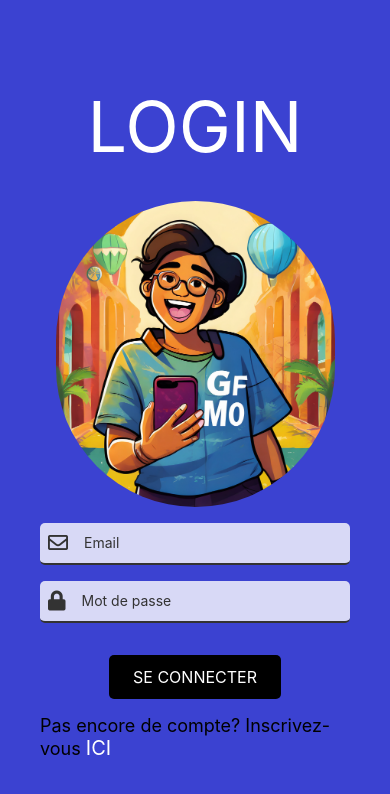
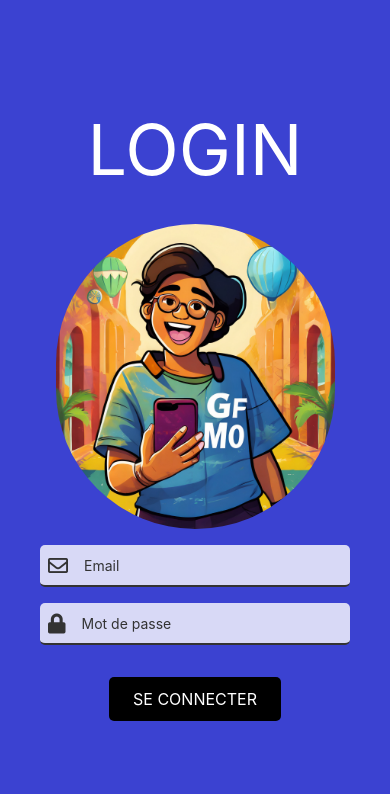
Before and after one commit to Stilisky/TECTRA_DCM, a React Native app in the folder dcm_apk/: screen /Login in a window 390 px wide. Shown: the top 794 px of the page. Built offline with nearby package versions, Linux system fonts and the light colour scheme.

Commit message:
login reviewed

```diff
--- a/dcm_apk/screens/LoginScreen/index.js
+++ b/dcm_apk/screens/LoginScreen/index.js
@@ -1,5 +1,5 @@
 import React, { useState } from 'react';
-import { View, Text, TextInput, TouchableOpacity, StyleSheet, Image, StatusBar,Alert } from 'react-native';
+import { View, Text, TextInput, TouchableOpacity, StyleSheet, Image, StatusBar, Alert, ScrollView } from 'react-native';
 import { useNavigation } from '@react-navigation/native';
 import { FontAwesome5 } from '@expo/vector-icons';
 import { API_URL } from '../../utils/constantes';
@@ -11,8 +11,8 @@ const LoginScreen = () => {
 
    const handleLogin = async () => {
       try {
-         const url=`${API_URL}/login`
-         const response = await fetch( url, {
+         const url = `${API_URL}/login`
+         const response = await fetch(url, {
             method: 'POST',
             headers: {
                'Content-Type': 'application/json',
@@ -46,9 +46,8 @@ const LoginScreen = () => {
    };
 
    return (
+
       <View style={styles.container}>
-
-
             <Text style={styles.title}>LOGIN</Text>
             <Image style={styles.image} source={require('../../assets/im1.jpeg')} />
 
@@ -83,11 +82,8 @@ const LoginScreen = () => {
                <Text style={styles.buttonText}>SE CONNECTER</Text>
             </TouchableOpacity>
 
-         {/* Bouton pour aller à l'écran d'inscription */}
-         <TouchableOpacity onPress={handleSignUp}>
-            <Text><Text style={{fontSize:18}}>Pas encore de compte? Inscrivez-vous </Text><Text style={styles.signUpText}>ICI</Text></Text>
 
-         </TouchableOpacity>
+
       </View>
    );
 };
@@ -98,21 +94,21 @@ const styles = StyleSheet.create({
       justifyContent: 'center',
       alignItems: 'center',
       backgroundColor: '#3b42d1',
-      padding:40,
-      marginTop:StatusBar.currentHeight
+      padding: 40,
+      marginTop: StatusBar.currentHeight
    },
    image: {
       width: '90%',
       height: '40%',
 
       margin: 16,
-      borderRadius:900
+      borderRadius: 900
    },
    title: {
       fontSize: 70,
       marginBottom: 16,
       textAlign: 'center',
-      color:'#fff'
+      color: '#fff'
    },
    inputContainer: {
       flexDirection: 'row',
```
Lines whose indentation alone changed are shown as unchanged.
